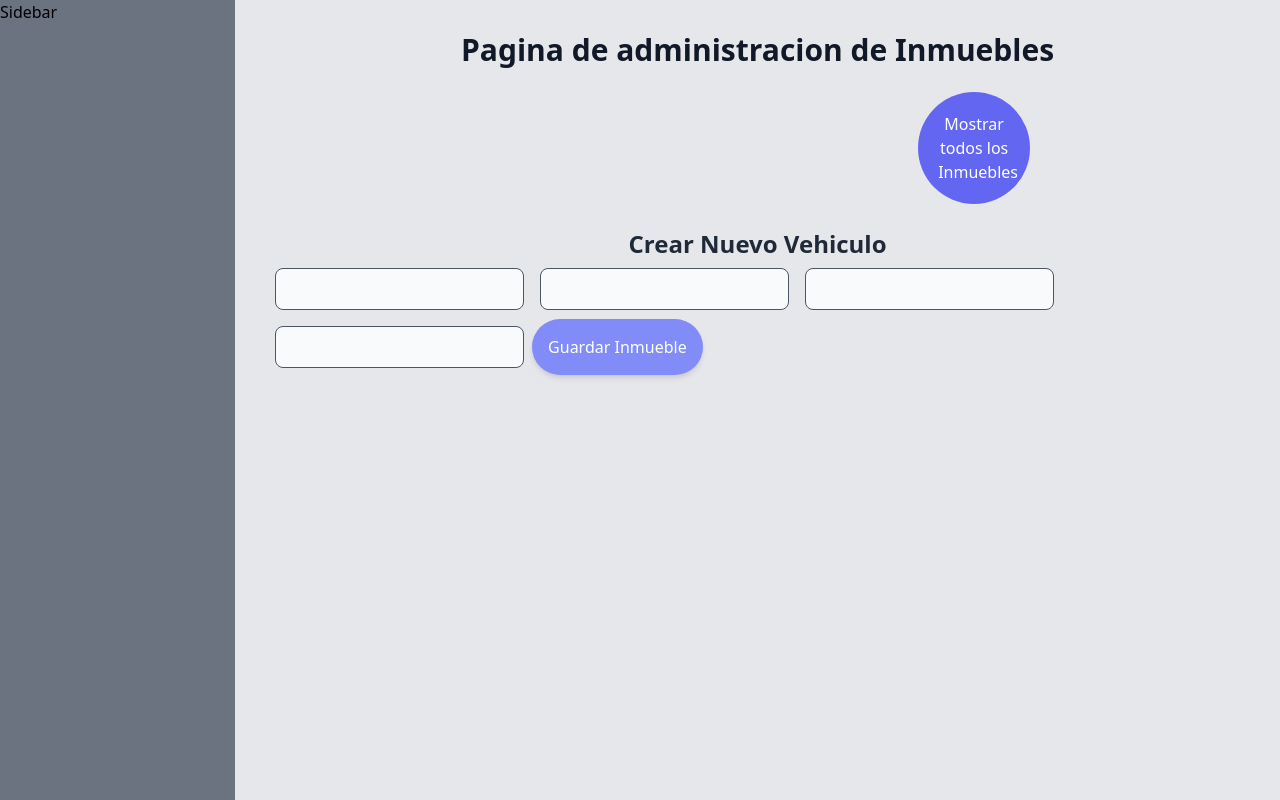
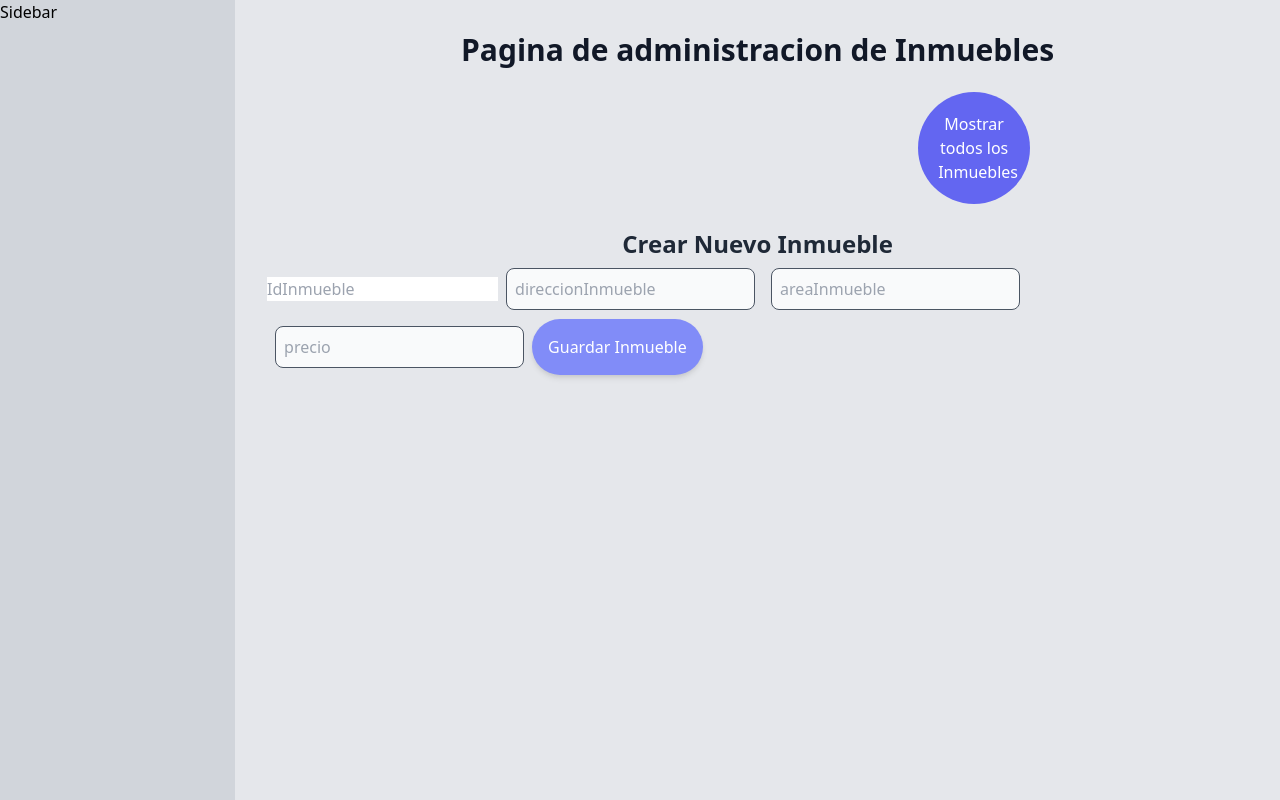
Before and after one commit to giselaroman/modulo-ventas, a React (Create React App) app: page /admin/inmuebles in a window 1280 px wide. Both pictures are taken after a click on the button "Crear Nuevo Inmueble". Built offline with nearby package versions, Linux system fonts and the light colour scheme.

Commit message:
edicion de la tabla de producto inmueble con renderizacion condicional

```diff
--- a/src/components/Sidebar.jsx
+++ b/src/components/Sidebar.jsx
@@ -1,11 +1,11 @@
-import React from 'react'
+import React from 'react';
 
 const Sidebar = () => {
     return (
-    <nav className='w-72 bg-gray-500'>
+    <nav className='w-72 bg-gray-300 h-full flex flex-col justify-between'>
         Sidebar
     </nav>
-    )
-}
+    );
+};
 
-export default Sidebar
+export default Sidebar;
--- a/src/layout/AuthLayout.jsx
+++ b/src/layout/AuthLayout.jsx
@@ -1,13 +1,16 @@
-import React from 'react'
+import React from 'react';
+import Logo from 'media/logo.png';
+import {Link} from 'react-router-dom'
+
 
 const AuthLayout = ({children}) => {
     return (
-        <div className='flex flex-col items-center justify-center bg-gray-50 py-2 px-4'>
-            Autenticacion
-            <div classNamr=' flex w-full'>
+        <div className='flex flex-col items-center justify-center bg-gray-50 py-2 px-4 sm:px-6 lg:px-8'>
+         Autenticacion
+           <div className=' flex w-full'>
             {children}
 
-            </div>
+           </div>
         </div>
     )
 }
--- a/src/pages/Admin/Inmuebles.jsx
+++ b/src/pages/Admin/Inmuebles.jsx
@@ -1,4 +1,7 @@
 import React, {useEffect, useState} from 'react'
+
+
+
 
 const Inmuebles = () => {
 
@@ -12,12 +15,12 @@ const Inmuebles = () => {
           setTextoBoton('Mostrar todos los Inmuebles');
         }
 
-    },[mostrarTabla])
+    },[mostrarTabla]);
 
     return (
        <div className='flex h-full w-full flex-col items-center justify-start p-8'>
            <div className='flex flex-col'>
-             <h2 className='text-3xl font-extrabold text-gray-900'>
+             <h2 className='text-3xl font-extrabold text-gray-900 justify-center'>
                  Pagina de administracion de Inmuebles</h2>
              <button
              onClick= {()=>{setMostrarTabla(!mostrarTabla);
@@ -34,7 +37,9 @@ const Inmuebles = () => {
 
 const TablaInmuebles = () => {
     return (
-        <table>
+        <div className='flex flex-col items-center justify-center'>
+         <h2 className='text-2xl font-extrabold text-gray-800'> Todos los Inmuebles </h2>
+            <table>
             <thead>
                 <tr>
                     <th>Id del Inmueble</th>
@@ -69,23 +74,30 @@ const TablaInmuebles = () => {
                     <td>350</td>
                 </tr>
             </tbody>
-        </table>
+            </table>
+        </div>
     )
 };
 
 const FormularioCreacionInmueble = () => {
     return (
     <div className='flex flex-col items-center justify-center'>
-        <h2 className='text-2xl font-extrabold text-gray-800'>Crear Nuevo Vehiculo</h2>
-        <form classname='grid grid-cols-2'>
-            <input className='bg-gray-50 border border-gray-600 p-2 rounded-lg m-2' type='text' />
-            <input className='bg-gray-50 border border-gray-600 p-2 rounded-lg m-2' type='text' />
-            <input className='bg-gray-50 border border-gray-600 p-2 rounded-lg m-2' type='text' />
-            <input className='bg-gray-50 border border-gray-600 p-2 rounded-lg m-2' type='text' />
-            <button className='col-span-2 bg-indigo-400 p-4 rounded-full shadow-md hover:bg-indigo-600 text-white'>Guardar Inmueble</button>
+        <h2 className='text-2xl font-extrabold text-gray-800'>Crear Nuevo Inmueble</h2>
+        <form classname='grid grid-col-2'>
+            <input ClassName='bg-gray-50 border border-gray-600 p-2 rounded-lg m-2'
+            type='text' placeholder='IdInmueble' />
+            <input className='bg-gray-50 border border-gray-600 p-2 rounded-lg m-2'
+            type='text' placeholder='direccionInmueble'/>
+            <input className='bg-gray-50 border border-gray-600 p-2 rounded-lg m-2'
+            type='text'placeholder='areaInmueble' />
+            <input className='bg-gray-50 border border-gray-600 p-2 rounded-lg m-2'
+            type='text'  placeholder='precio'/>
+            <button onclick={()=>setMostrarTabla(true)}
+             className='col-span-2 bg-indigo-400 p-4 rounded-full shadow-md hover:bg-indigo-600
+             text-white'>Guardar Inmueble</button>
         </form>
     </div>
-    )
-}
+    );
+};
 
 export default Inmuebles
--- a/src/pages/Login.jsx
+++ b/src/pages/Login.jsx
@@ -4,7 +4,8 @@ import { Link } from 'react-router-dom';
 const Login = () => {
   return (
     <div className='flex flex-col w-full justify-between'>
-      <h2 className='m-3 text-center text-3xl font-extrabold text-gray-900'>Inicia sesion en tu cuenta</h2>
+      <h2 className='m-3 text-center text-3xl font-extrabold text-gray-900'>
+        Inicia sesion en tu cuenta</h2>
       <form className='mt-8 max-w-md'>
         <div className='flex flex-col w-full justify-between'>
           <input className='appearance-none px-3 py-2 border border-gray-300 text-gray-900 rounded-md focus:outline-none focus:ring-indigo-500'
```
